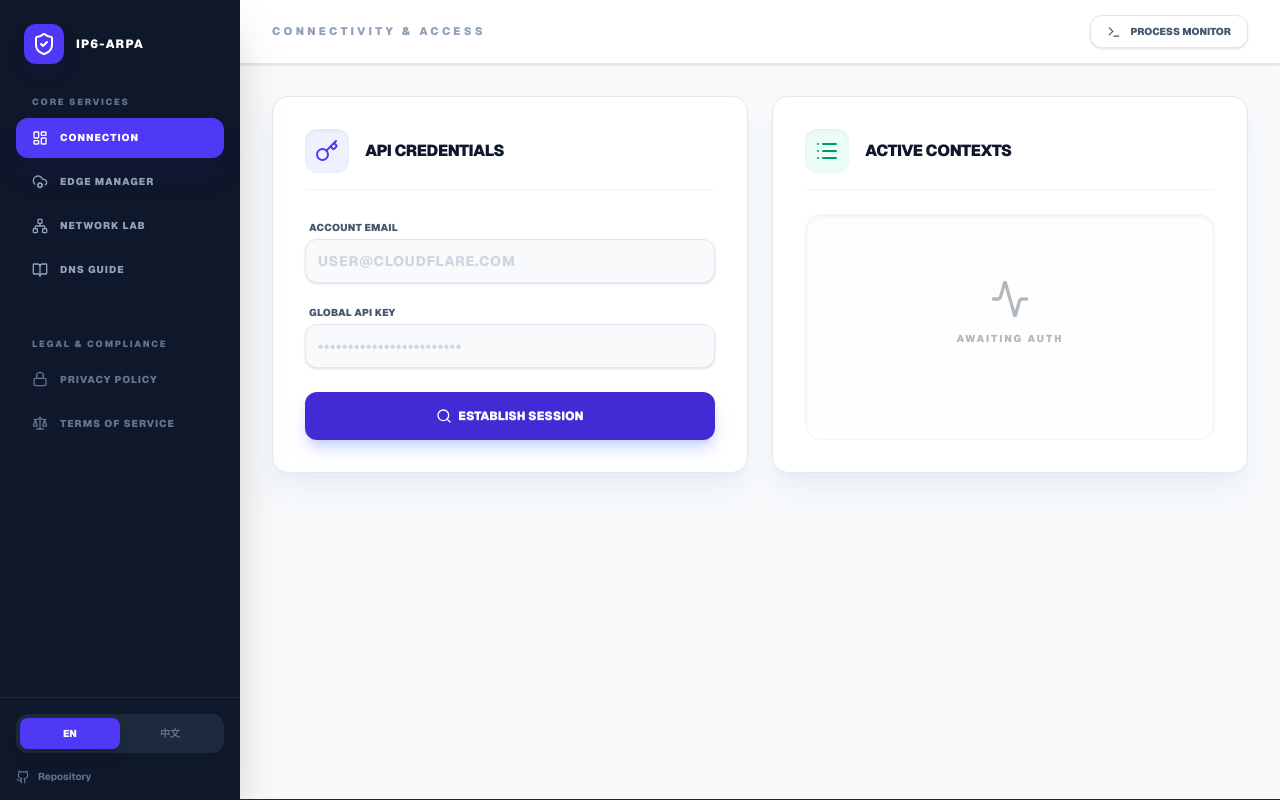
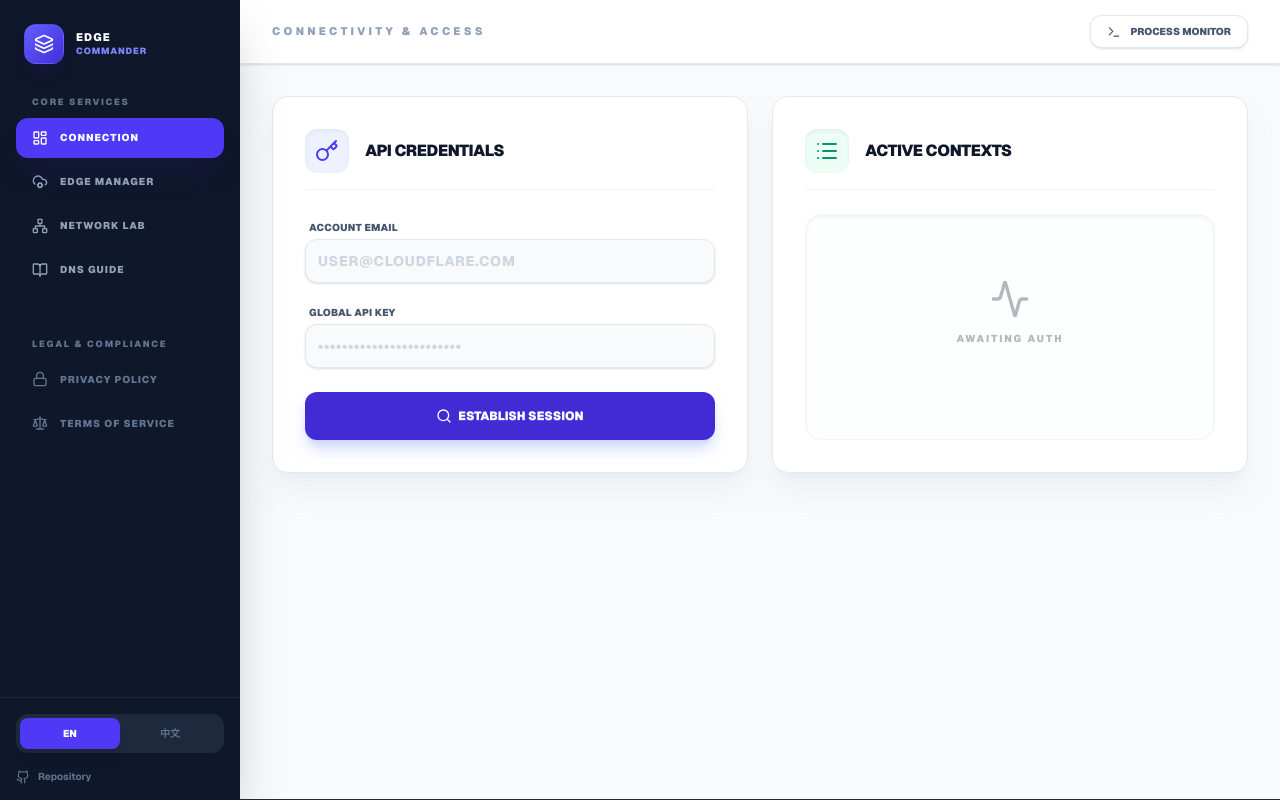
Before and after one commit to LoveDoLove/cloudflare-edge-commander, a Next.js app: page / in a window 1280 px wide. Built offline with nearby package versions, Linux system fonts and the light colour scheme.

Commit message:
Update branding and sidebar for Edge Commander
Changed app metadata title and description to reflect new branding as 'Edge Commander | Cloudflare Infrastructure Suite'. Updated sidebar logo, colors, and text to match new identity, replacing previous 'ip6-arpa' branding.

```diff
--- a/src/app/layout.tsx
+++ b/src/app/layout.tsx
@@ -13,9 +13,9 @@ const geistMono = Geist_Mono({
 });
 
 export const metadata: Metadata = {
-  title: "Cloudflare SSL & IPv6 Manager",
+  title: "Edge Commander | Cloudflare Infrastructure Suite",
   description:
-    "Automate Cloudflare SSL settings and generate ip6.arpa DNS records.",
+    "Advanced management suite for Cloudflare DNS, SSL/TLS, CA Deployment, and IPv6 Network Intelligence.",
 };
 
 export default function RootLayout({
--- a/src/app/page.tsx
+++ b/src/app/page.tsx
@@ -3,14 +3,14 @@
 import React from 'react';
 import {
   ShieldCheck, LayoutDashboard, CloudCog, Network, Github, Terminal,
-  Lock, Scale, BookOpen
+  Lock, Scale, BookOpen, Layers
 } from 'lucide-react';
 
 import { useCloudflareManager } from '@/hooks/useCloudflareManager';
 import { ConnectivityView } from '@/components/views/ConnectivityView';
 import { EdgeManagerView } from '@/components/views/EdgeManagerView';
 import { NetworkLabView } from '@/components/views/NetworkLabView';
-import { DnsDocsView } from '@/components/views/DnsDocsView'; // Added import
+import { DnsDocsView } from '@/components/views/DnsDocsView';
 import { PrivacyView, TermsView } from '@/components/views/LegalViews';
 import { DeleteConfirmationModal, ConsoleDrawer } from '@/components/Overlays';
 
@@ -71,10 +71,13 @@ export default function App() {
       <aside className="w-60 bg-slate-900 flex flex-col shrink-0 relative z-20 shadow-2xl">
         <div className="p-6">
           <div className="flex items-center gap-3">
-            <div className="size-10 bg-indigo-600 rounded-xl flex items-center justify-center shadow-lg shadow-indigo-950/40">
-              <ShieldCheck className="size-6 text-white" />
+            <div className="size-10 bg-gradient-to-br from-indigo-500 to-indigo-700 rounded-xl flex items-center justify-center shadow-lg shadow-indigo-950/40 border border-indigo-400/20">
+              <Layers className="size-5 text-white" />
             </div>
-            <div className="min-w-0 text-white font-black tracking-widest text-xs uppercase leading-tight">ip6-arpa</div>
+            <div className="flex flex-col">
+              <div className="text-white font-black tracking-widest text-[11px] uppercase leading-none">Edge</div>
+              <div className="text-indigo-400 font-black tracking-widest text-[9px] uppercase leading-none mt-1">Commander</div>
+            </div>
           </div>
         </div>
 
@@ -85,7 +88,7 @@ export default function App() {
               { id: 'auth', label: t.nav_conn, icon: LayoutDashboard },
               { id: 'edge', label: t.nav_edge, icon: CloudCog },
               { id: 'utils', label: t.nav_lab, icon: Network },
-              { id: 'docs', label: t.nav_docs, icon: BookOpen } // Added Documentation
+              { id: 'docs', label: t.nav_docs, icon: BookOpen }
             ].map(tab => (
               <button
                 key={tab.id} onClick={() => state.setActiveTab(tab.id as any)}
```
